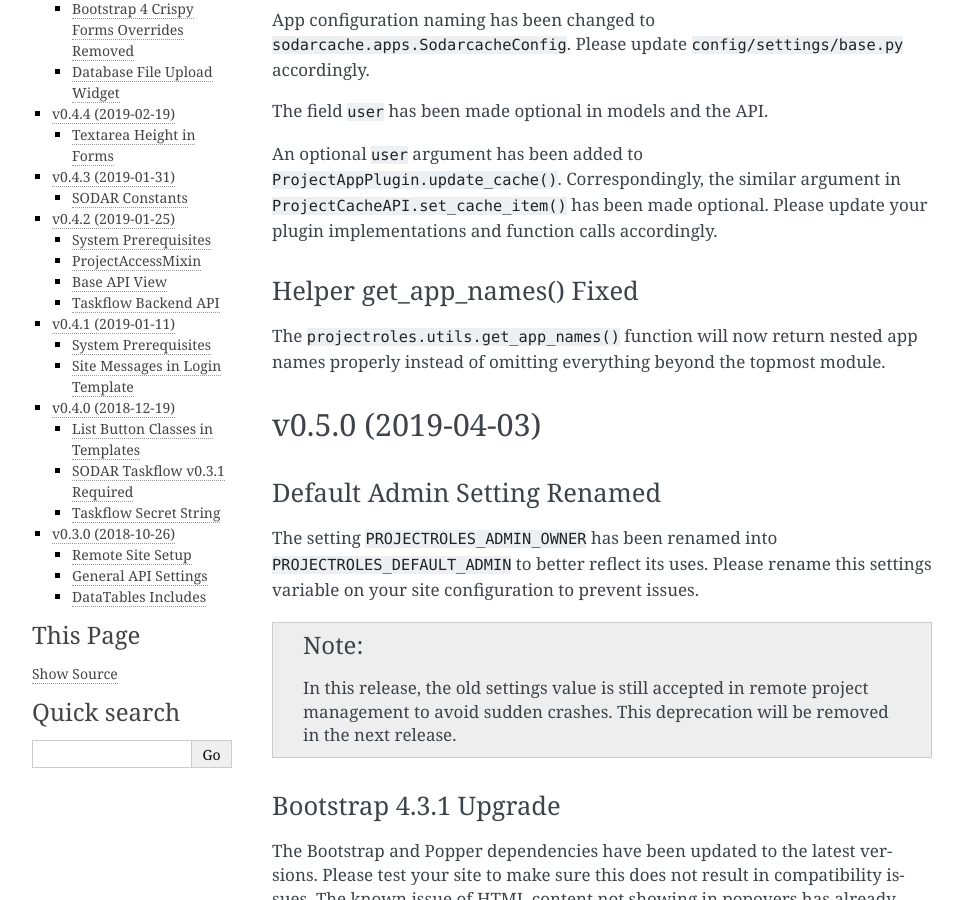
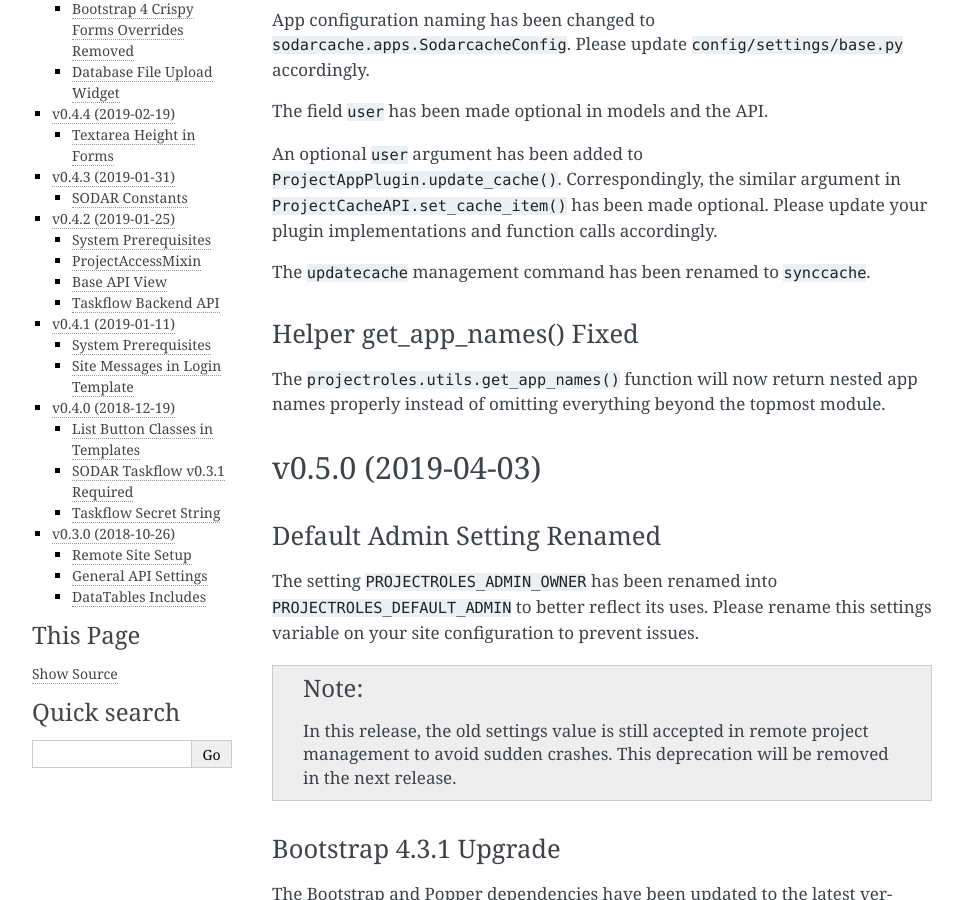
Before and after one commit to bihealth/sodar-core-legacy, a Sphinx documentation site: the page built from docs/source/breaking_changes.rst, in a window 1280 px wide and 900 px high, scrolled down 474 px. Shown: the whole window, without its empty margins (148-1111 px from the left). Built offline with Sphinx 7.4.7, drawn with Linux system fonts in a browser that asks for light colours.

Commit message:
update breaking changes doc

```diff
--- a/docs/source/breaking_changes.rst
+++ b/docs/source/breaking_changes.rst
@@ -31,6 +31,8 @@ An optional ``user`` argument has been added to
 ``ProjectAppPlugin.update_cache()``. Correspondingly, the similar argument in
 ``ProjectCacheAPI.set_cache_item()`` has been made optional. Please update your
 plugin implementations and function calls accordingly.
+
+The ``updatecache`` management command has been renamed to ``synccache``.
 
 Helper get_app_names() Fixed
 -----------------------------
```
